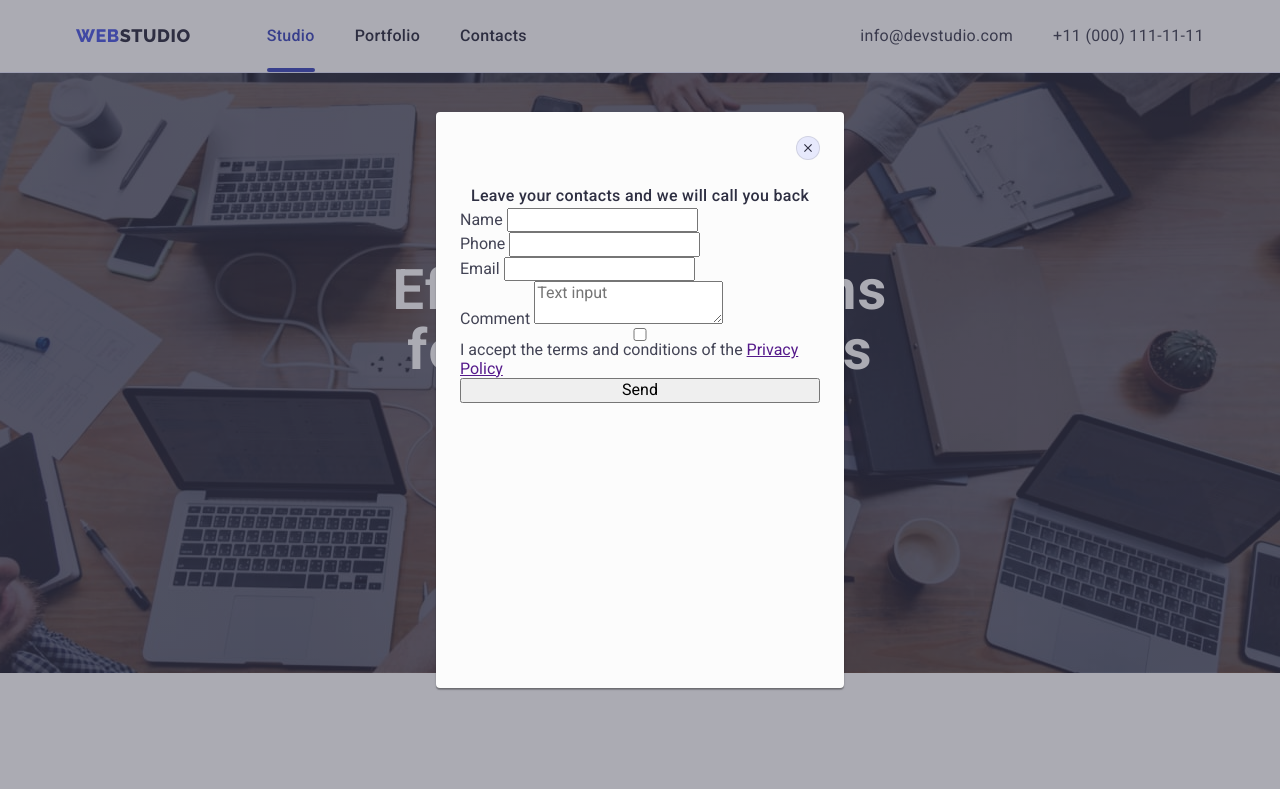
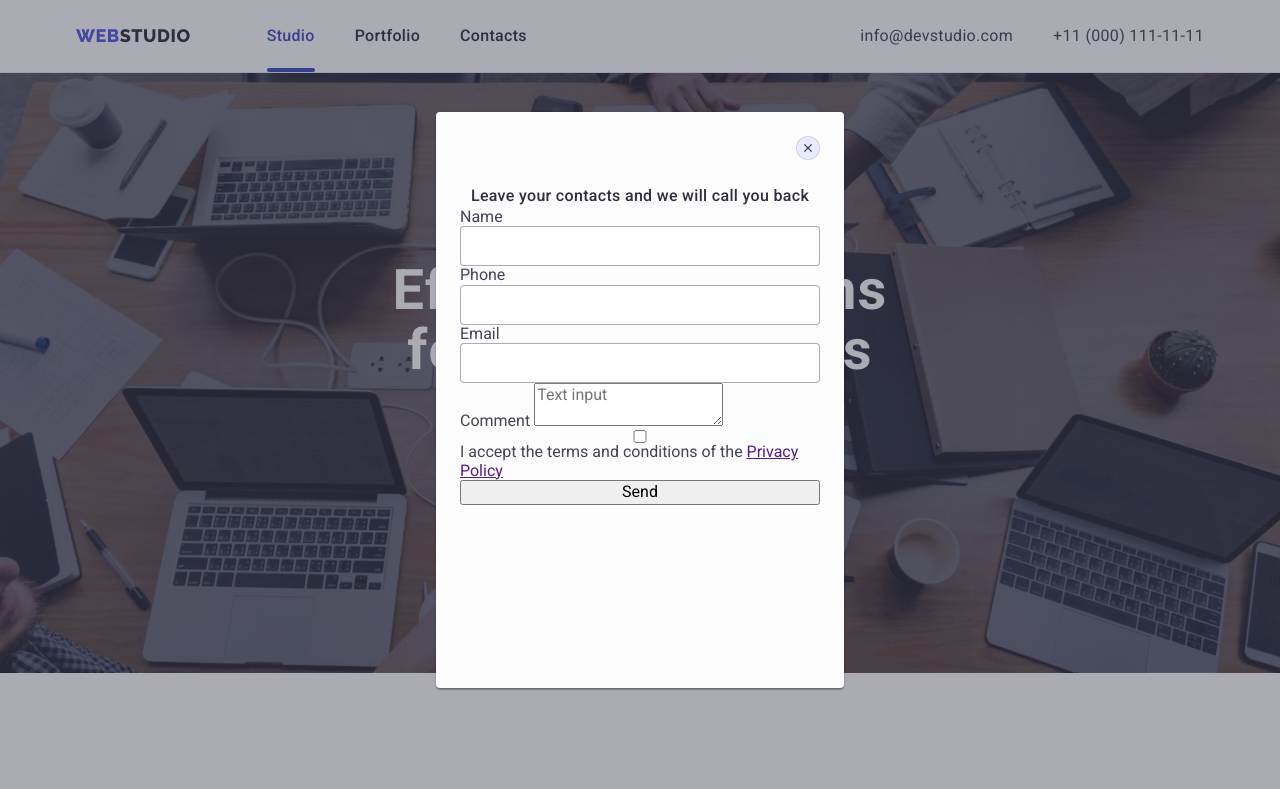
Before and after one commit to MariiaVoloshanovska/goit-markup-hw-06, a plain HTML site: page index.html in a window 1280 px wide. Shown: the top 789 px of the page. Drawn offline with nearby package versions, Linux system fonts and the light colour scheme.

Commit message:
Update styles.css

```diff
--- a/css/styles.css
+++ b/css/styles.css
@@ -823,7 +823,19 @@ body {
     flex-direction: column;
 }
 
+.modal-form-input {
+    width: 100%;
+    height: 40px;
+    border: 1px solid rgba(46, 47, 66, 0.4);
+    border-radius: 4px;
+    padding-left: 42px;
 
+}
+
+.modal-form-input:hover,
+.modal-form-input:focus {
+    border: 1px solid #4D5AE5;
+}
 
 
 
```
